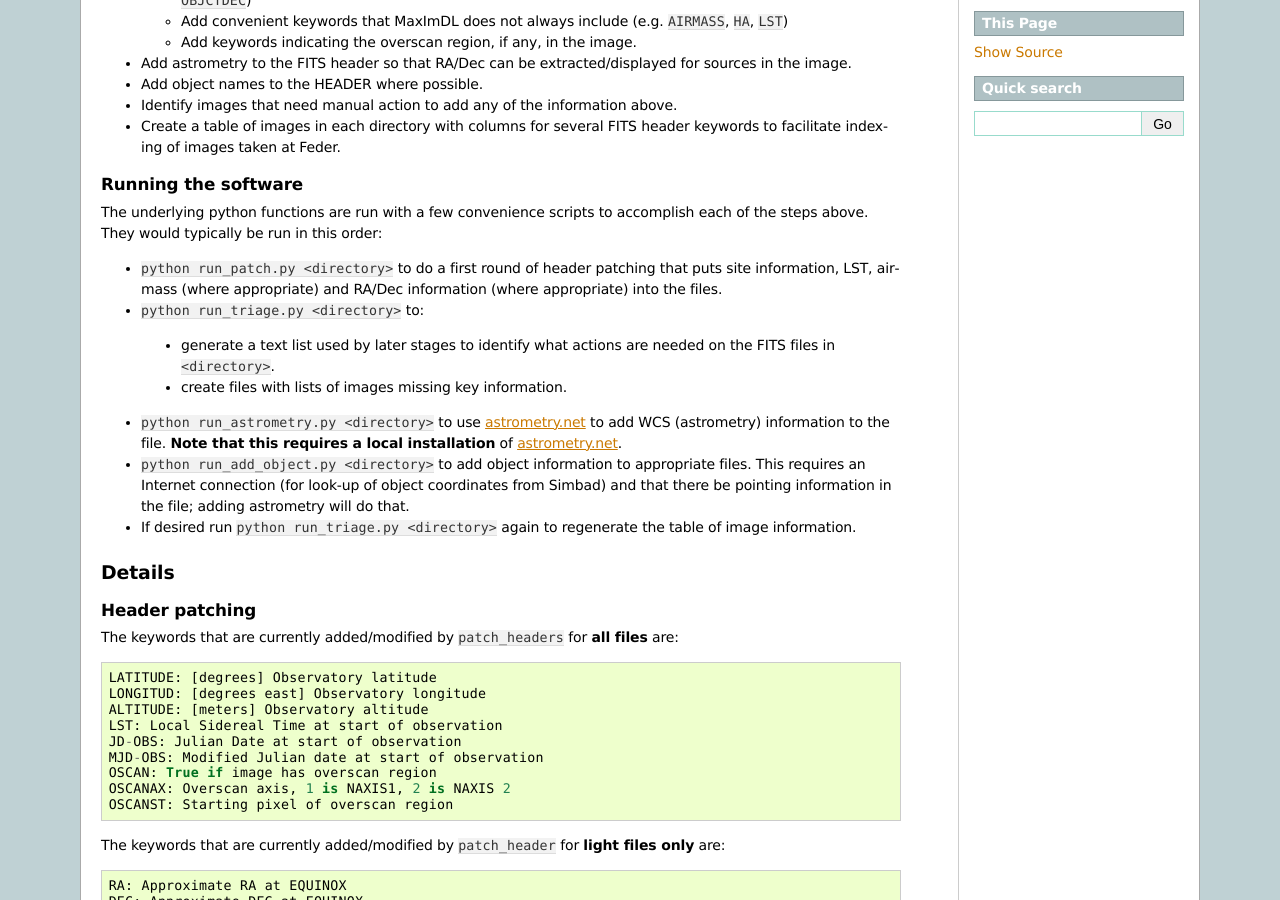
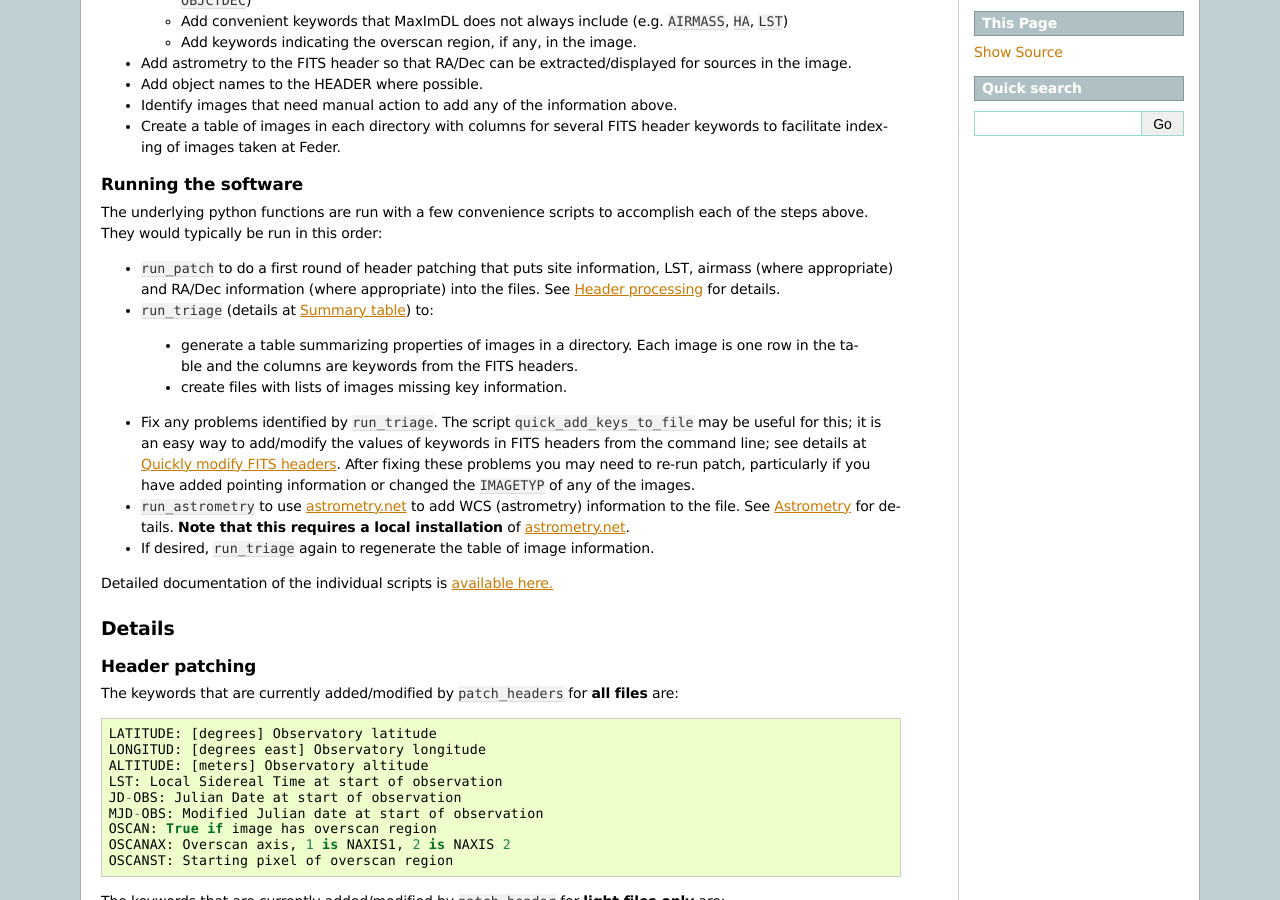
Before and after one commit to mwcraig/msumastro, a Sphinx documentation site: the page built from docs/feder_processing.rst, in a window 1280 px wide and 900 px high, scrolled down 396 px. Built offline with Sphinx 7.4.7, drawn with Linux system fonts in a browser that asks for light colours.

Commit message:
Incorporate script documentation

```diff
--- a/docs/feder_processing.rst
+++ b/docs/feder_processing.rst
@@ -32,26 +32,27 @@ Running the software
 
 The underlying python functions are run with a few convenience scripts to accomplish each of the steps above. They would typically be run in this order:
 
-*  ``python run_patch.py <directory>`` to do a first round of header
+*  ``run_patch`` to do a first round of header
    patching that puts site information, LST, airmass (where
-   appropriate) and RA/Dec information (where appropriate) into the files.
-*  ``python run_triage.py <directory>`` to:
+   appropriate) and RA/Dec information (where appropriate) into the files. See :ref:`header-patching` for details.
+*  ``run_triage`` (details at :ref:`summary-table`) to:
 
-  + generate a text list used by later stages to identify what actions are needed on the FITS files in ``<directory>``.
+  + generate a table summarizing properties of images in a directory. Each image is one row in the table and the columns are keywords from the FITS headers.
   + create files with lists of images missing key information.
-
-*  ``python run_astrometry.py <directory>`` to use `astrometry.net
-   <http://astrometry.net>`_ to add WCS (astrometry) information to the file. **Note
+* Fix any problems identified by ``run_triage``. The script ``quick_add_keys_to_file`` may be useful for this; it is an easy way to add/modify the values of keywords in FITS headers from the command line; see details at :ref:`header-quick-fix`. After fixing these problems you may need to re-run patch, particularly if you have added pointing information or changed the ``IMAGETYP`` of any of the images.
+*  ``run_astrometry`` to use `astrometry.net
+   <http://astrometry.net>`_ to add WCS (astrometry) information to the file. See :ref:`apply-astrometry` for details. **Note
    that this requires a local installation** of `astrometry.net
    <http://astrometry.net>`_.
-* ``python run_add_object.py <directory>`` to add object information
-  to appropriate files. This requires an Internet connection (for
-  look-up of object coordinates from Simbad) and that there be
-  pointing information in the file; adding astrometry will do that.
-* If desired run ``python run_triage.py <directory>`` again to regenerate the table of image information.
+
+* If desired, ``run_triage`` again to regenerate the table of image information.
+
+Detailed documentation of the individual scripts is :doc:`available here. <scripts>`
 
 Details
 -------
+
+.. _header-patch-detail:
 
 Header patching
 ++++++++++++++++
```
Also changed, not shown: docs/scripts.rst (+65 -1 lines).
